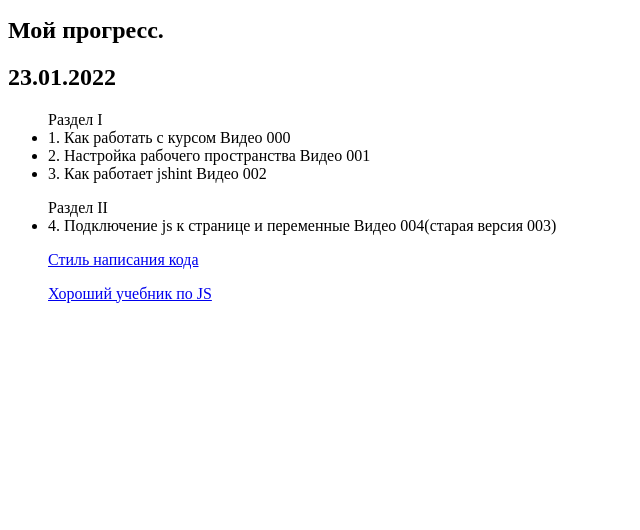
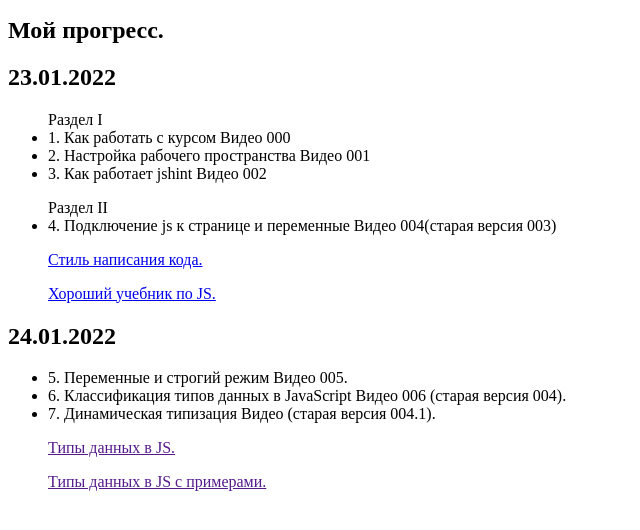
Before and after one commit to ielkina/JS_Petrechenko, a plain HTML site: page index.html in a window 1280 px wide. Shown: the part 110-640 px from the top of the page, without its empty margins (0-640 px from the left). Drawn offline with Linux system fonts and the light colour scheme.

Commit message:
new modifid index

```diff
--- a/index.html
+++ b/index.html
@@ -20,8 +20,17 @@
 		</ul>
 		<ul>Раздел II
 			<li>4. Подключение js к странице и переменные Видео 004(старая версия 003)
-				<p><a href="/img/3.1 code-style.png">Стиль написания кода</a></p>
-				<p><a href="/files/3.2 Хороший учебник по JS.html">Хороший учебник по JS</a></p>
+				<p><a href="/img/3.1 code-style.png" target="_blank">Стиль написания кода.</a></p>
+				<p><a href="/files/3.2 Хороший учебник по JS.html" target="_blank">Хороший учебник по JS.</a></p>
+			</li>
+		</ul>
+		<h2>24.01.2022</h2>
+		<ul>
+			<li>5. Переменные и строгий режим Видео 005.</li>
+			<li>6. Классификация типов данных в JavaScript Видео 006 (старая версия 004).</li>
+			<li>7. Динамическая типизация Видео (старая версия 004.1).
+				<p><a href="">Типы данных в JS.</a></p>
+				<p><a href="">Типы данных в JS с примерами.</a></p>
 			</li>
 		</ul>
 
```
